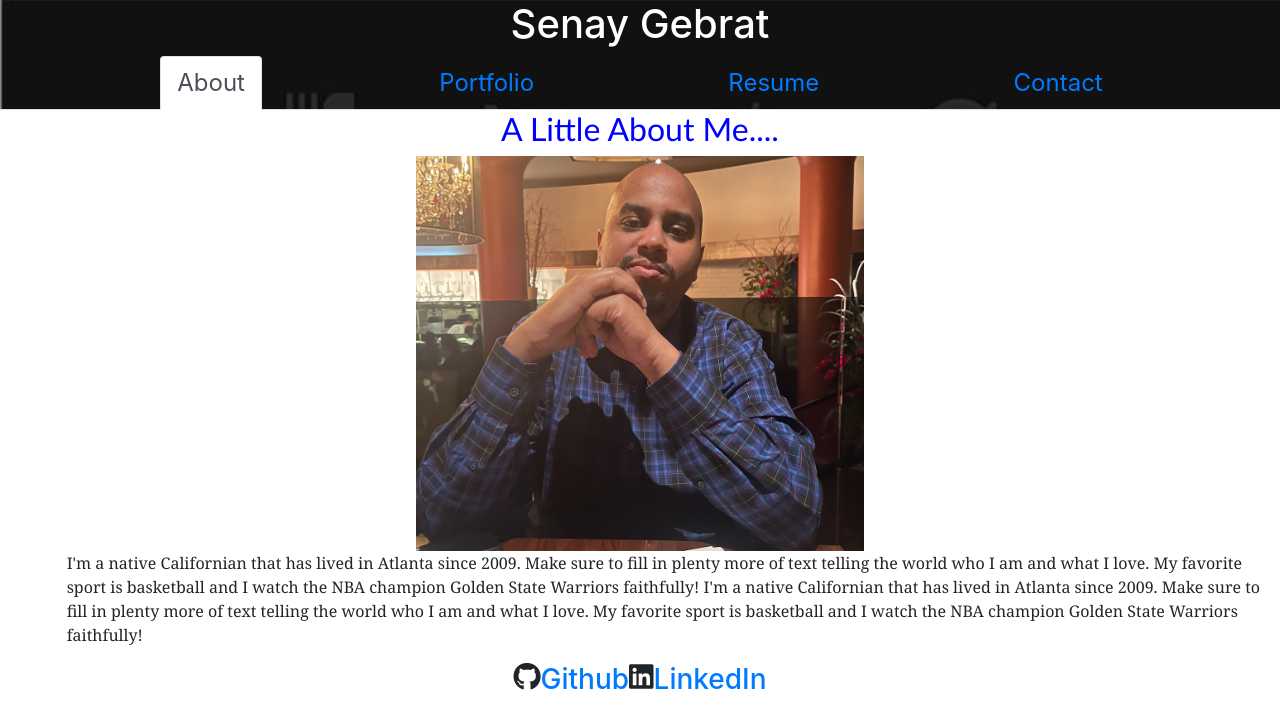
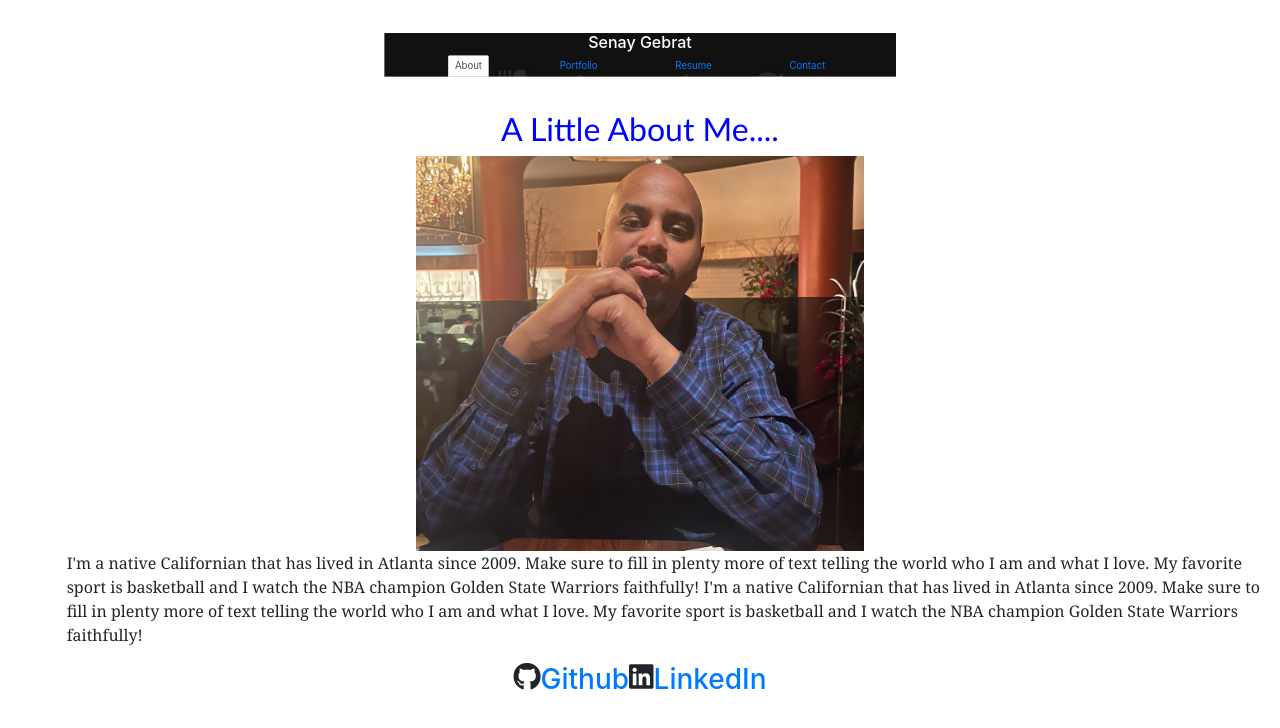
Before and after one commit to senaygebrat/My-Portfolio, a React (Create React App) app in the folder my-portfolio/: page / in a window 1280 px wide. Shown: the top 728 px of the page. Built offline with nearby package versions, Linux system fonts and the light colour scheme.

Commit message:
redeploy

```diff
--- a/my-portfolio/src/App.css
+++ b/my-portfolio/src/App.css
@@ -17,7 +17,7 @@
   background-image: url('../src/assets/images/eat-sleep-code.jpg');
   background-size: cover;
   background-repeat: no-repeat;
-  /* transform: scale(0.4); */
+  transform: scale(0.4);
 }
 
 
```
